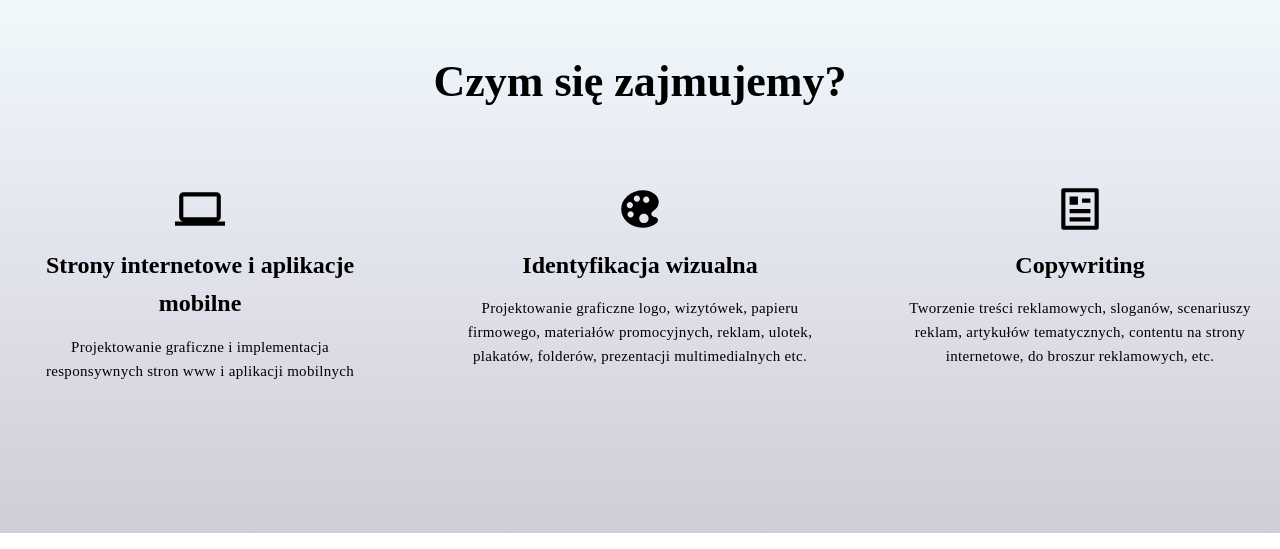
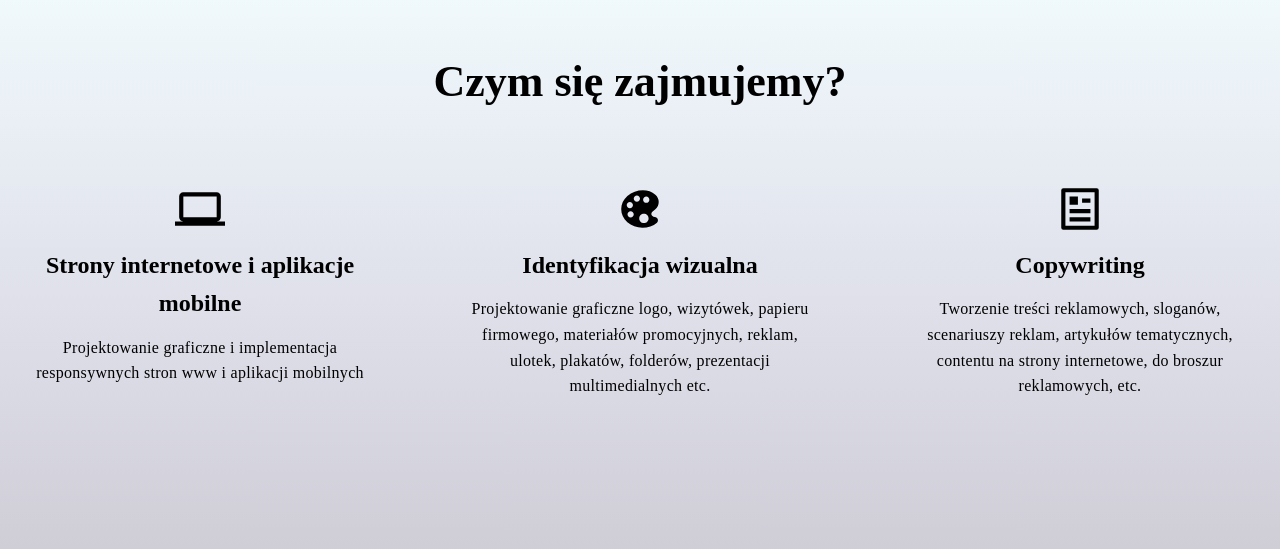
Before and after one commit to Falrond/alliance-media, a Gatsby site: page / in a window 1280 px wide. Shown: the part 850-1399 px from the top of the page. Built offline with nearby package versions, Linux system fonts and the light colour scheme; Gatsby itself is replaced by a stand-in of ours.

Commit message:
change font size

```diff
--- a/src/components/organisms/WhatWeOffer/WhatWeOffer.js
+++ b/src/components/organisms/WhatWeOffer/WhatWeOffer.js
@@ -38,7 +38,7 @@ export default function WhatWeOffer() {
             </StyledText>
             <StyledText
               hasdeclaredtextalign="center"
-              hasdeclaredfontsize="15px"
+              hasdeclaredfontsize="16px"
               hasdeclaredfontweight="500"
               hasdeclaredlineheight="1.6"
               hasdeclaredpadding="0 1.6rem"
@@ -61,7 +61,7 @@ export default function WhatWeOffer() {
             </StyledText>
             <StyledText
               hasdeclaredtextalign="center"
-              hasdeclaredfontsize="15px"
+              hasdeclaredfontsize="16px"
               hasdeclaredfontweight="500"
               hasdeclaredlineheight="1.6"
               hasdeclaredpadding="0 1.6rem"
@@ -85,7 +85,7 @@ export default function WhatWeOffer() {
             </StyledText>
             <StyledText
               hasdeclaredtextalign="center"
-              hasdeclaredfontsize="15px"
+              hasdeclaredfontsize="16px"
               hasdeclaredfontweight="500"
               hasdeclaredlineheight="1.6"
               hasdeclaredpadding="0 1.6rem"
```
